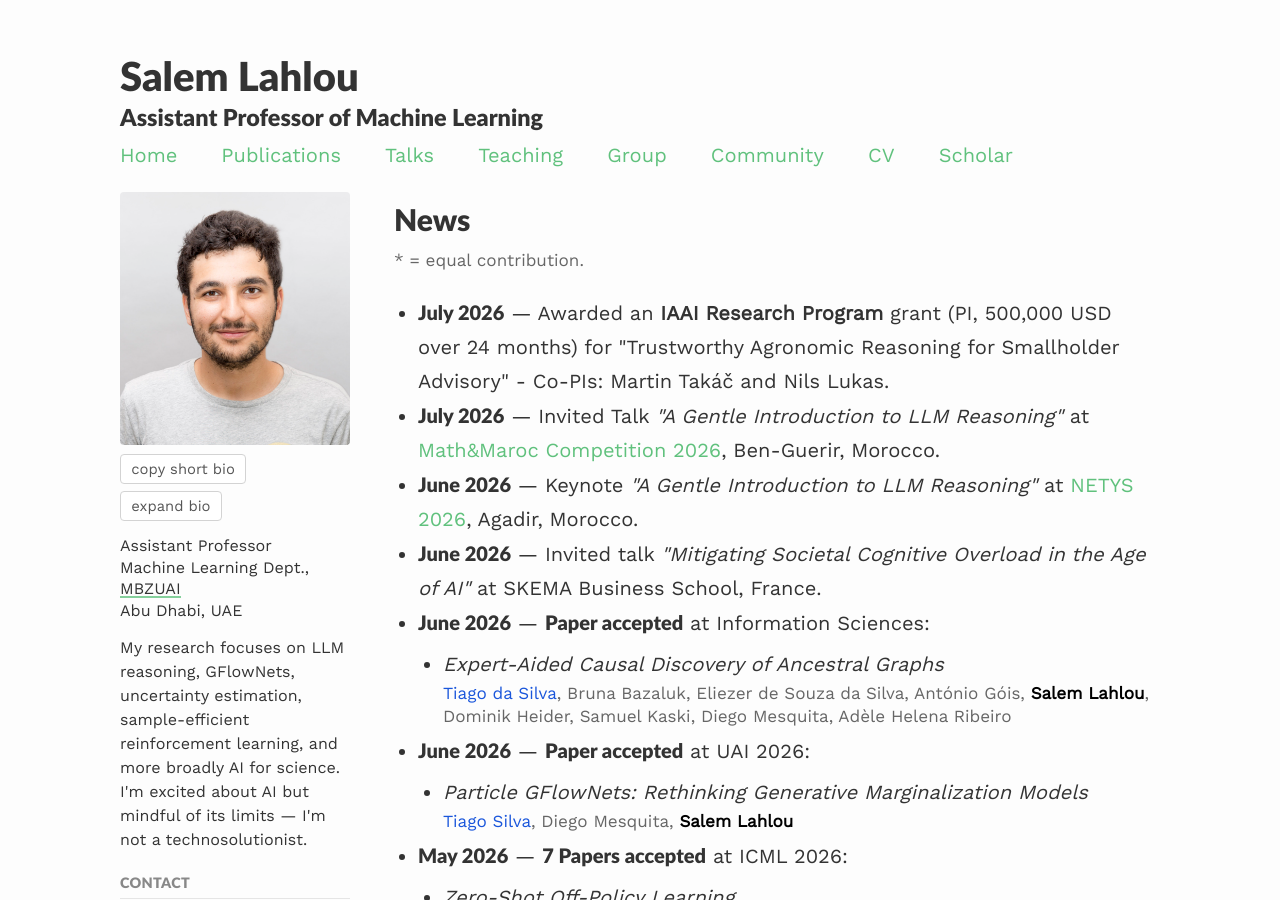
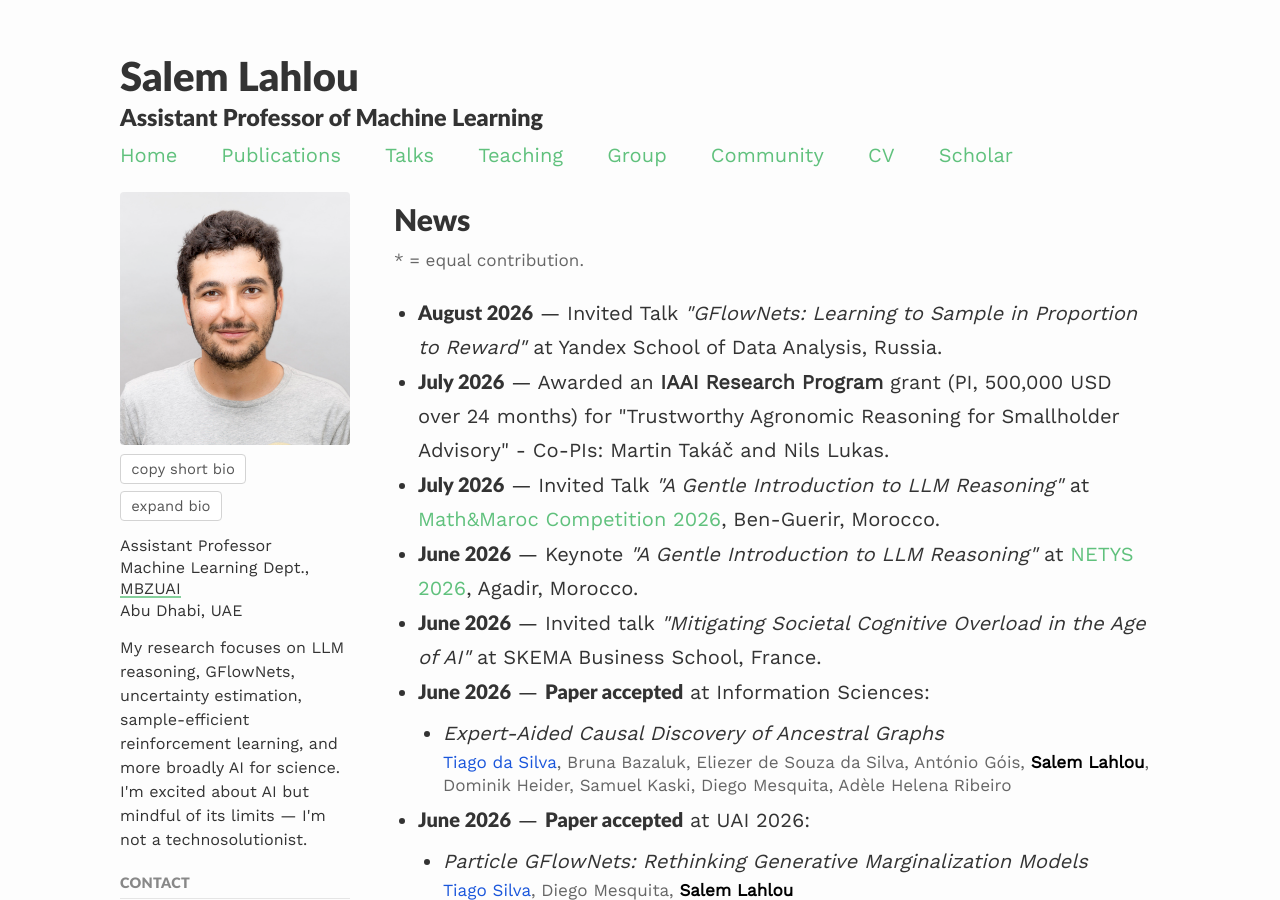
Before and after one commit to saleml/saleml.github.io, a Jekyll site: the page built from index.md, in a window 1280 px wide and 900 px high. Built offline with Jekyll 4.4.1, drawn with Linux system fonts in a browser that asks for light colours; nearby versions of some CDN libraries.

Commit message:
Add August 2026 Yandex School of Data Analysis invited talk to news
Co-authored-by: Cursor <cursoragent@cursor.com>

```diff
--- a/index.md
+++ b/index.md
@@ -51,6 +51,7 @@ published: true
     <p class="home-news-legend">* = equal contribution.</p>
     <ul class="home-news-list">
   <!-- NEWS:START -->
+  <li><span class="news-date news-highlight">August 2026</span> &mdash; Invited Talk <em>"GFlowNets: Learning to Sample in Proportion to Reward"</em> at Yandex School of Data Analysis, Russia.</li>
   <li><span class="news-date news-highlight">July 2026</span> &mdash; Awarded an <strong>IAAI Research Program</strong> grant (PI, 500,000 USD over 24 months) for "Trustworthy Agronomic Reasoning for Smallholder Advisory" - Co-PIs: Martin Takáč and Nils Lukas.</li>
   <li><span class="news-date news-highlight">July 2026</span> &mdash; Invited Talk <em>"A Gentle Introduction to LLM Reasoning"</em> at <a href="https://participant.mathmaroc.org/events/mmc-senior" target="_blank">Math&amp;Maroc Competition 2026</a>, Ben-Guerir, Morocco.</li>
   <li><span class="news-date news-highlight">June 2026</span> &mdash; Keynote <em>"A Gentle Introduction to LLM Reasoning"</em> at <a href="https://netys.net/" target="_blank">NETYS 2026</a>, Agadir, Morocco.</li>
```
